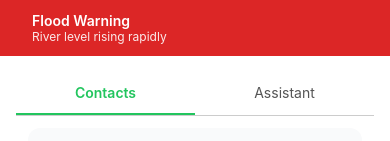
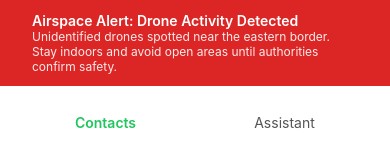
Before and after one commit to Drop-the-Base/hackyeah25, a React Native app in the folder defenceMobile/: screen / in a window 390 px wide. Shown: the top 141 px of the page. Built offline with nearby package versions, Linux system fonts and the light colour scheme; some icons are missing.

Commit message:
add mocked alert in DefenceApp

```diff
--- a/defenceMobile/App.js
+++ b/defenceMobile/App.js
@@ -13,7 +13,7 @@ import AlertsTab from './components/AlertsTab';
 
 // Mock danych z alertami
 const mockAlerts = [
-  { id: 1, severity: 'high', title: 'Flood Warning', message: 'River level rising rapidly', icon: AlertTriangle },
+  { id: 1, severity: 'high', title: 'Airspace Alert: Drone Activity Detected', message: 'Unidentified drones spotted near the eastern border. Stay indoors and avoid open areas until authorities confirm safety.', icon: AlertTriangle },
   { id: 2, severity: 'medium', title: 'Heatwave', message: 'Stay hydrated and avoid sun', icon: AlertTriangle },
 ];
 
```
